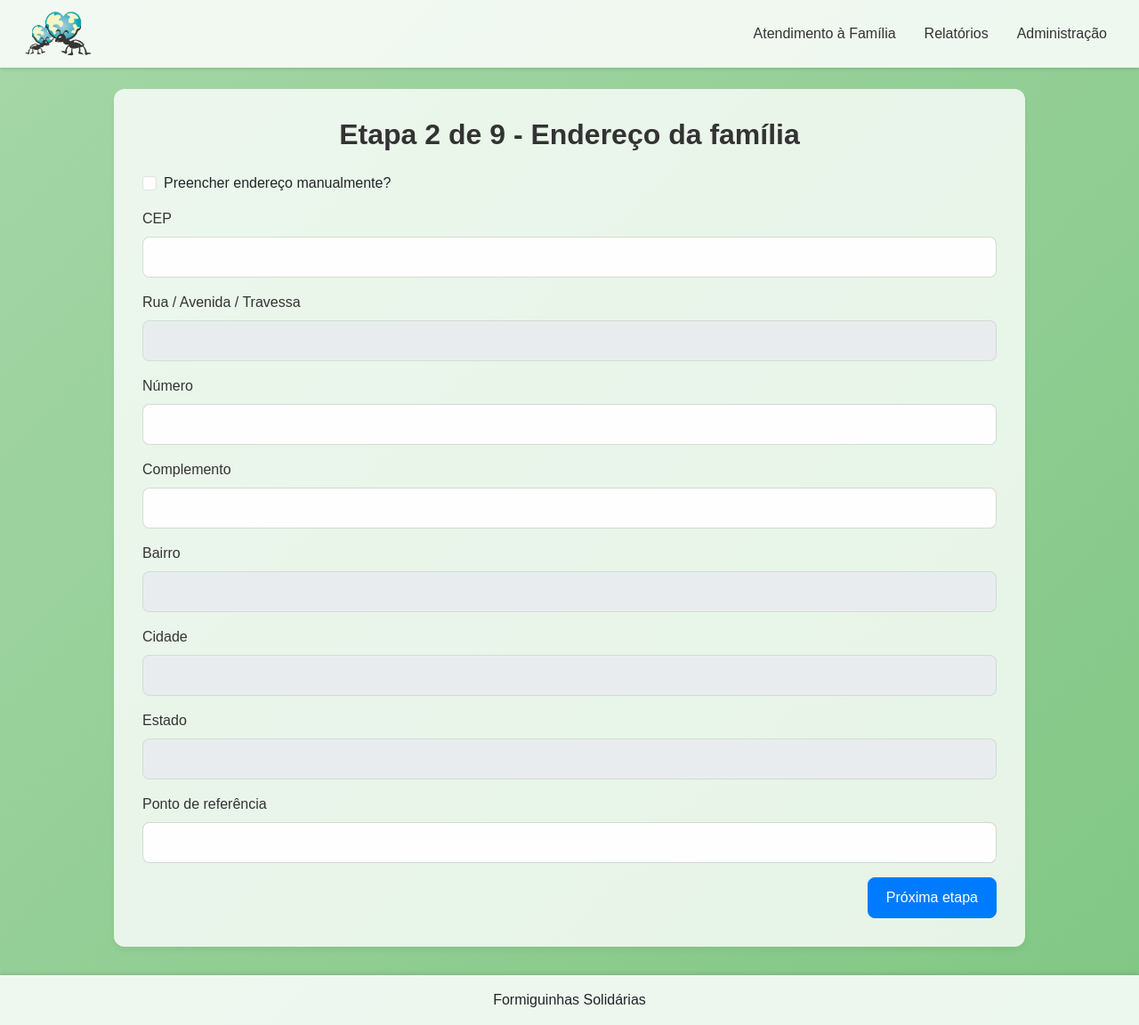
After one commit to silasmendes/appformiguinhasv2, a Flask app: page /atendimento/etapa2 in a window 1280 px wide. The commit adds this page. Shown: the whole page at 89% size. Run offline with Flask 3, Linux system fonts and the light colour scheme; parts of the project's set-up code (start-up, migrations or seed data) failed here and were passed over.

Commit message:
Link etapa1 button to new address step

```diff
--- a/app.py
+++ b/app.py
@@ -15,5 +15,11 @@ def atendimento_etapa1():
     return render_template("atendimento/etapa1_dados_pessoais.html")
 
 
+@app.route("/atendimento/etapa2")
+def atendimento_etapa2():
+    """Exibe a segunda etapa do atendimento à família."""
+    return render_template("atendimento/etapa2_endereco.html")
+
+
 if __name__ == "__main__":
     app.run(debug=True)
--- a/app/static/js/etapa1_dados_pessoais.js
+++ b/app/static/js/etapa1_dados_pessoais.js
@@ -106,5 +106,9 @@ document.addEventListener('DOMContentLoaded', function() {
 
     btnProxima.addEventListener('click', function() {
         console.log('Dados do formulário etapa 1:', Object.fromEntries(new FormData(form).entries()));
+        const nextUrl = btnProxima.getAttribute('data-next-url');
+        if (nextUrl) {
+            window.location.href = nextUrl;
+        }
     });
 });
--- /dev/null
+++ b/app/static/js/etapa2_endereco.js
@@ -0,0 +1,85 @@
+// JS para etapa 2 - endereço da família
+
+document.addEventListener('DOMContentLoaded', function() {
+    const cepInput = document.getElementById('cep');
+    const manualCheckbox = document.getElementById('preenchimento_manual');
+    const cepFeedback = document.getElementById('cep-feedback');
+    const addressFields = ['logradouro', 'bairro', 'cidade', 'estado'];
+
+    function setAddressFieldsEnabled(enabled) {
+        addressFields.forEach(id => {
+            const field = document.getElementById(id);
+            if (field) {
+                field.disabled = !enabled;
+            }
+        });
+        if (enabled) {
+            const cidade = document.getElementById('cidade');
+            const estado = document.getElementById('estado');
+            if (cidade && !cidade.value) cidade.value = 'Campinas';
+            if (estado && !estado.value) estado.value = 'SP';
+        }
+    }
+
+    function clearAddressFields() {
+        addressFields.forEach(id => {
+            const field = document.getElementById(id);
+            if (field) field.value = '';
+        });
+    }
+
+    function showCepError() {
+        if (cepFeedback) {
+            cepFeedback.classList.remove('d-none');
+        }
+        clearAddressFields();
+    }
+
+    if (manualCheckbox) {
+        manualCheckbox.addEventListener('change', function() {
+            setAddressFieldsEnabled(this.checked);
+            if (!this.checked) {
+                cepFeedback.classList.add('d-none');
+            }
+        });
+        // inicial
+        setAddressFieldsEnabled(manualCheckbox.checked);
+    }
+
+    if (cepInput) {
+        Inputmask('99999-999').mask(cepInput);
+
+        cepInput.addEventListener('blur', function() {
+            const cep = cepInput.value.replace(/\D/g, '');
+            if (cep.length === 8 && !manualCheckbox.checked) {
+                fetch(`https://viacep.com.br/ws/${cep}/json/`)
+                    .then(resp => resp.json())
+                    .then(data => {
+                        if (!data.erro) {
+                            document.getElementById('logradouro').value = data.logradouro || '';
+                            document.getElementById('bairro').value = data.bairro || '';
+                            document.getElementById('cidade').value = data.localidade || '';
+                            document.getElementById('estado').value = data.uf || '';
+                            cepFeedback.classList.add('d-none');
+                            document.getElementById('numero').focus();
+                        } else {
+                            showCepError();
+                        }
+                    })
+                    .catch(() => {
+                        showCepError();
+                    });
+            } else if (cep.length > 0 && !manualCheckbox.checked) {
+                showCepError();
+            }
+        });
+    }
+
+    const btnProxima = document.getElementById('btnProxima');
+    const form = document.getElementById('formEtapa2');
+    if (btnProxima && form) {
+        btnProxima.addEventListener('click', function() {
+            console.log('Dados do formulário etapa 2:', Object.fromEntries(new FormData(form).entries()));
+        });
+    }
+});
--- a/app/templates/atendimento/etapa1_dados_pessoais.html
+++ b/app/templates/atendimento/etapa1_dados_pessoais.html
@@ -58,7 +58,7 @@
         </div>
     </div>
     <div class="text-end">
-        <button type="button" class="btn btn-primary" id="btnProxima" disabled>Próxima etapa</button>
+        <button type="button" class="btn btn-primary" id="btnProxima" disabled data-next-url="{{ url_for('atendimento_etapa2') }}">Próxima etapa</button>
     </div>
 </form>
 {% endblock %}
--- /dev/null
+++ b/app/templates/atendimento/etapa2_endereco.html
@@ -0,0 +1,51 @@
+{% extends 'base.html' %}
+{% block title %}Atendimento à Família - Etapa 2{% endblock %}
+{% block content %}
+<h2 class="mb-4 text-center">Etapa 2 de 9 - Endereço da família</h2>
+<form id="formEtapa2" autocomplete="off">
+    <div class="mb-3 form-check">
+        <input class="form-check-input" type="checkbox" id="preenchimento_manual" name="preenchimento_manual">
+        <label class="form-check-label" for="preenchimento_manual">Preencher endereço manualmente?</label>
+    </div>
+    <div class="mb-3">
+        <label for="cep" class="form-label">CEP</label>
+        <input type="text" class="form-control" id="cep" name="cep" autocomplete="off">
+        <div id="cep-feedback" class="form-text text-danger d-none">Não foi possível encontrar o endereço. Se necessário, marque a opção de preenchimento manual.</div>
+    </div>
+    <div class="mb-3">
+        <label for="logradouro" class="form-label">Rua / Avenida / Travessa</label>
+        <input type="text" class="form-control" id="logradouro" name="logradouro" autocomplete="off" disabled>
+    </div>
+    <div class="mb-3">
+        <label for="numero" class="form-label">Número</label>
+        <input type="text" class="form-control" id="numero" name="numero" autocomplete="off">
+    </div>
+    <div class="mb-3">
+        <label for="complemento" class="form-label">Complemento</label>
+        <input type="text" class="form-control" id="complemento" name="complemento" autocomplete="off">
+    </div>
+    <div class="mb-3">
+        <label for="bairro" class="form-label">Bairro</label>
+        <input type="text" class="form-control" id="bairro" name="bairro" autocomplete="off" disabled>
+    </div>
+    <div class="mb-3">
+        <label for="cidade" class="form-label">Cidade</label>
+        <input type="text" class="form-control" id="cidade" name="cidade" autocomplete="off" disabled>
+    </div>
+    <div class="mb-3">
+        <label for="estado" class="form-label">Estado</label>
+        <input type="text" class="form-control" id="estado" name="estado" autocomplete="off" disabled>
+    </div>
+    <div class="mb-3">
+        <label for="ponto_referencia" class="form-label">Ponto de referência</label>
+        <input type="text" class="form-control" id="ponto_referencia" name="ponto_referencia" autocomplete="off">
+    </div>
+    <div class="text-end">
+        <button type="button" class="btn btn-primary" id="btnProxima">Próxima etapa</button>
+    </div>
+</form>
+{% endblock %}
+{% block extra_js %}
+<script src="https://cdn.jsdelivr.net/npm/inputmask@5.0.8/dist/inputmask.min.js"></script>
+<script src="{{ url_for('static', filename='js/etapa2_endereco.js') }}"></script>
+{% endblock %}
```
